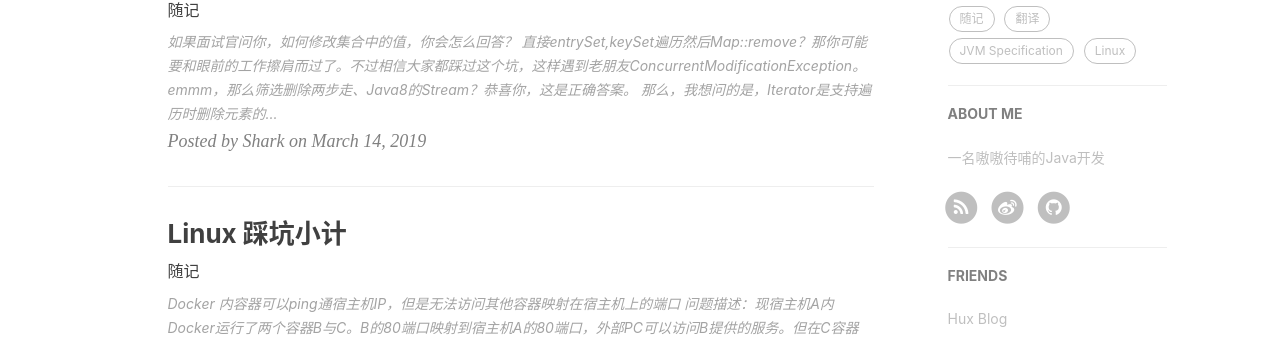
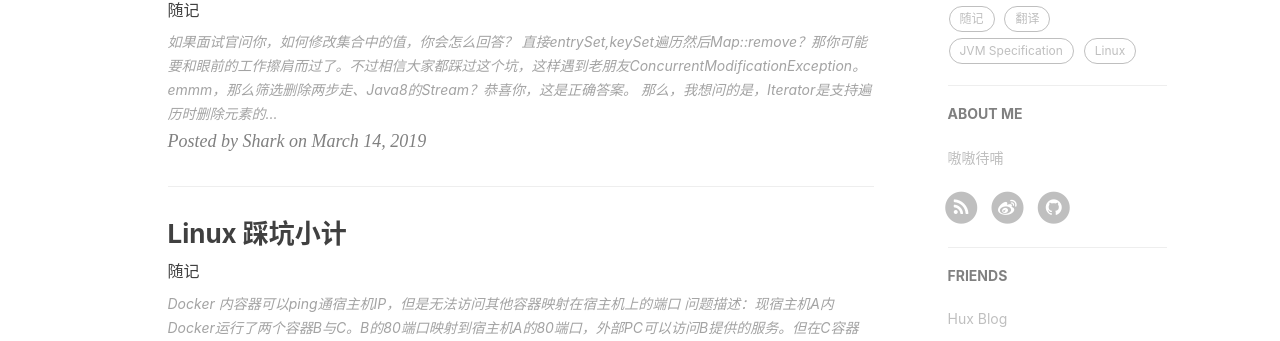
Before and after one commit to yinyuhang/yinyuhang.github.io, a Jekyll site: the page built from index.html, in a window 1280 px wide and 900 px high, scrolled down 401 px. Shown: the part 111-452 px from the top of the window. Built offline with Jekyll 4.4.1, drawn with Linux system fonts in a browser that asks for light colours; nearby versions of some CDN libraries; the list of posts is cut into pages by our own code; comment, search, counter and statistics services are not loaded.

Commit message:
更新简介

```diff
--- a/_config.yml
+++ b/_config.yml
@@ -3,7 +3,7 @@
 SEOTitle: Shark | yinyuhang
 header-img: img/home-bg.jpg
 email: yuhang_yin@163.com
-description: "IO速度，加快，加快"
+description: "时而学习之 不亦乐乎"
 keyword: ""
 
 
@@ -71,7 +71,7 @@
 
 # Sidebar settings
 sidebar: true                           # whether or not using Sidebar.
-sidebar-about-description: "一名嗷嗷待哺的Java开发"
+sidebar-about-description: "嗷嗷待哺"
 # sidebar-avatar: /img/avatar-hux.jpg      # use absolute URL, seeing it's used in both `/` and `/about/`
 
 
```
